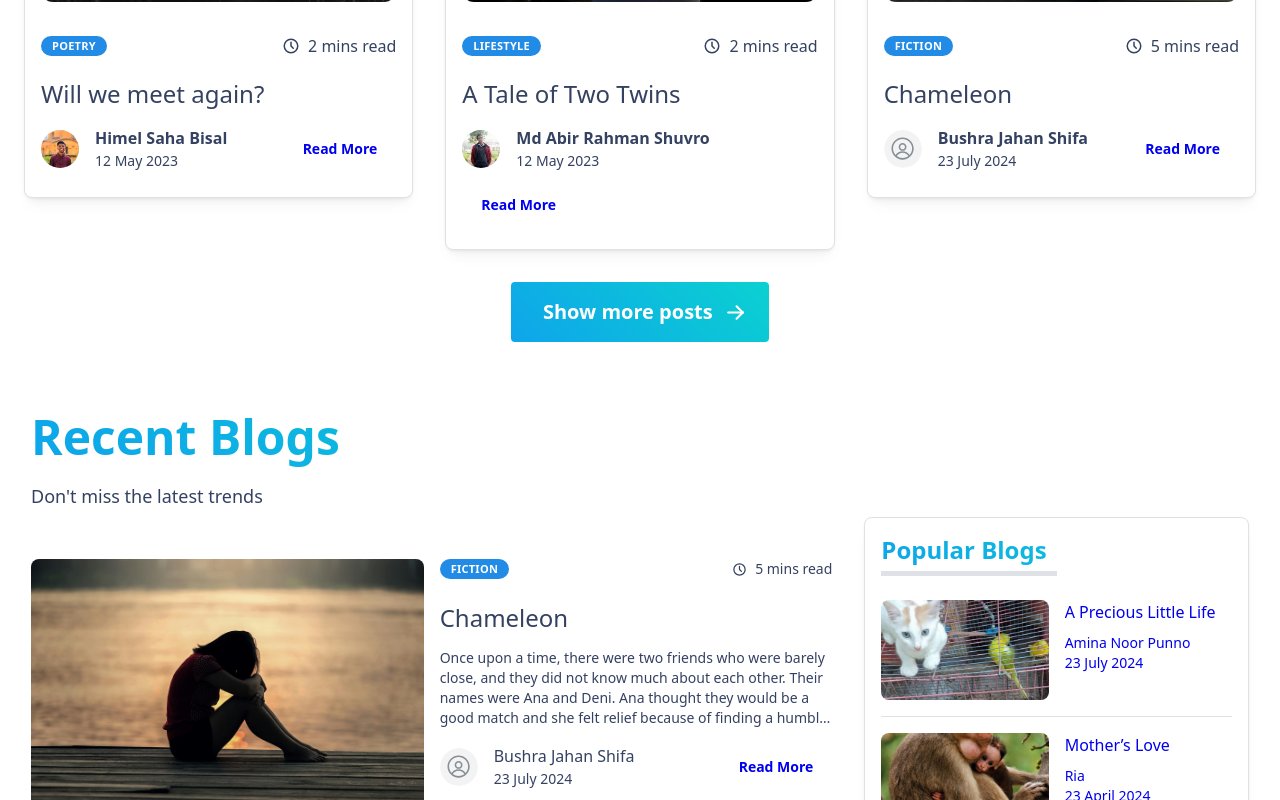
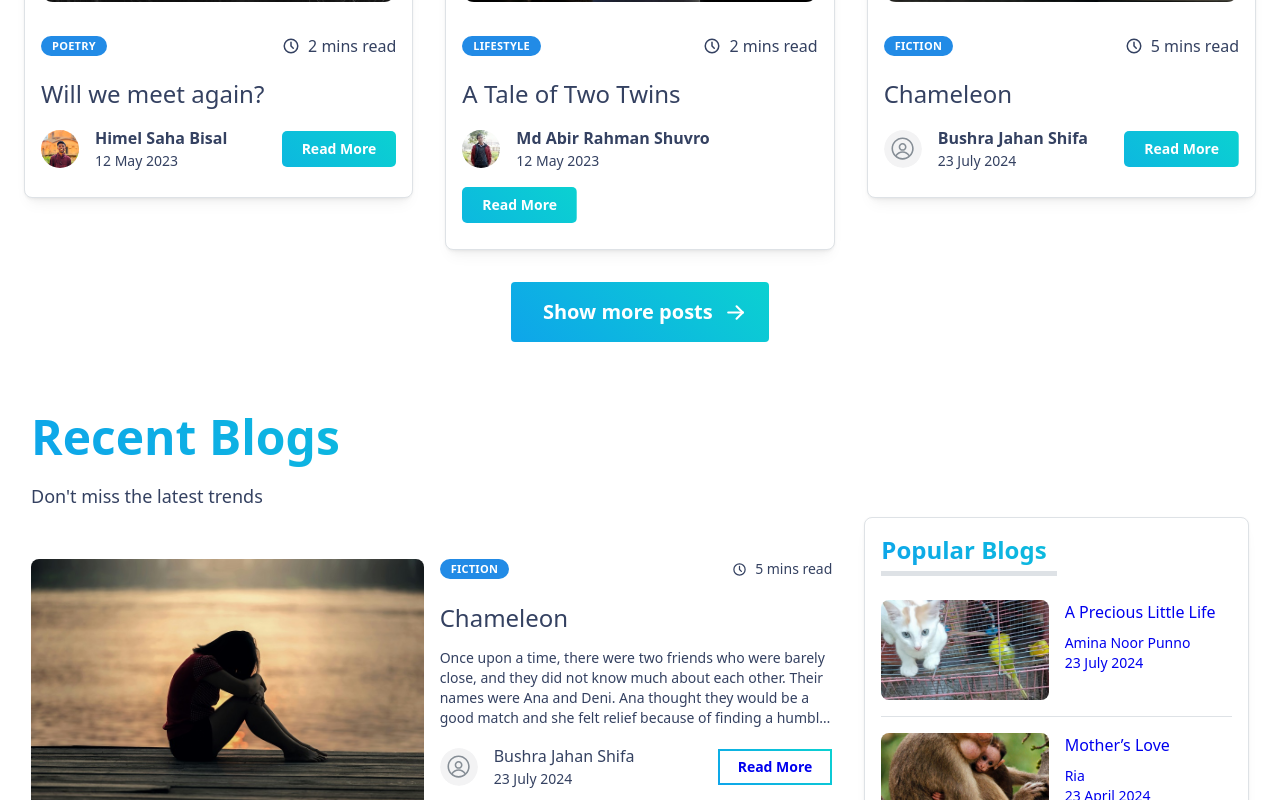
Before and after one commit to RizwanSuvo99/verse-voice, a Next.js app: page / in a window 1280 px wide. Shown: the part 2340-3140 px from the top of the page. Built offline with nearby package versions, Linux system fonts and the light colour scheme; a web font is replaced by a local one.

Commit message:
Button design changed for every blog design

```diff
--- a/app/(user)/blogs/SingleBlog.jsx
+++ b/app/(user)/blogs/SingleBlog.jsx
@@ -26,14 +26,13 @@ const SingleBlog = ({ blog }) => {
     publishDate,
     timeRead,
   } = blog;
-  // const theme = useMantineTheme();
 
   return (
     <Card shadow="sm" padding="sm" radius="md" withBorder>
       <Flex direction="column" className="!min-h-[570px] !gap-4">
         <div className="!flex-1">
           <AspectRatio ratio={1}>
-            <Image src={imgUrl} height={270} alt="Norway" radius="md" />
+            <Image src={imgUrl} height={270} alt="Blog Image" radius="md" />
           </AspectRatio>
         </div>
         <div className="!flex-1">
@@ -63,28 +62,22 @@ const SingleBlog = ({ blog }) => {
                 </Text>
               </div>
             </Group>
-            <Button variant="transparent">
+            <Button
+              variant="outline" // Use outline variant for a bordered button
+              style={{
+                backgroundColor: 'transparent', // Transparent background
+                border: '2px solid transparent', // Initial transparent border
+                borderImage: 'linear-gradient(45deg, #0ea5ea, #0bd1d1) 1', // Gradient border
+                color: '#0ea5ea', // Text color
+                borderRadius: '5px', // Optional: round corners
+              }}
+            >
               <Link href={`/blogs/${id}`} className="!no-underline">
                 Read More
               </Link>
             </Button>
           </Group>
         </div>
-
-        {/*         <Group justify="space-between">
-          <Text fz="xs" c="dimmed">
-            733 people liked this
-          </Text>
-          <Group gap={0}>
-            <ActionIcon variant="subtle" color="gray">
-              <IconHeart
-                style={{ width: rem(20), height: rem(20) }}
-                color={theme.colors.red[6]}
-                stroke={1.5}
-              />
-            </ActionIcon>
-          </Group>
-        </Group> */}
       </Flex>
     </Card>
   );
--- a/app/(user)/category/[catname]/SingleBlog.jsx
+++ b/app/(user)/category/[catname]/SingleBlog.jsx
@@ -34,7 +34,7 @@ const SingleBlog = ({ blog }) => {
       <Flex direction="column" className="!min-h-[550px] !gap-4">
         <div className="!flex-1">
           <AspectRatio ratio={1}>
-            <Image src={imgUrl} height={250} alt="Norway" radius="md" />
+            <Image src={imgUrl} height={250} alt="Blog Image" radius="md" />
           </AspectRatio>
         </div>
         <div className="!flex-1">
@@ -64,7 +64,18 @@ const SingleBlog = ({ blog }) => {
                 </Text>
               </div>
             </Group>
-            <Button variant="transparent">
+
+            {/* Read More Button with Gradient Border */}
+            <Button
+              variant="outline" // Use outline variant for a bordered button
+              style={{
+                backgroundColor: 'transparent', // Transparent background
+                border: '2px solid transparent', // Initial transparent border
+                borderImage: 'linear-gradient(45deg, #0ea5ea, #0bd1d1) 1', // Gradient border
+                color: '#0ea5ea', // Text color to match gradient
+                borderRadius: '5px', // Optional: round corners
+              }}
+            >
               <Link href={`/blogs/${id}`} className="!no-underline">
                 Read More
               </Link>
--- a/components/FeaturedBlog/SingleBlog.jsx
+++ b/components/FeaturedBlog/SingleBlog.jsx
@@ -13,6 +13,24 @@ import { IconClock } from '@tabler/icons-react';
 import { motion } from 'framer-motion';
 import Link from 'next/link';
 
+// CSS styles for the gradient button using the provided colors
+const gradientButtonStyles = {
+  background: 'linear-gradient(45deg, #0ea5ea, #0bd1d1)', // Use the specified gradient
+  backgroundSize: '200% 100%', // Double the size for the hover effect
+  backgroundPosition: '100% 0', // Start position for the gradient
+  transition: 'background-position 0.4s ease', // Transition for smooth background movement
+  color: '#fff', // Button text color
+  padding: '10px 20px', // Padding for the button
+  border: 'none', // Remove default border
+  borderRadius: '5px', // Round corners
+  cursor: 'pointer', // Pointer on hover
+};
+
+// CSS styles for hover effect
+const hoverStyles = {
+  backgroundPosition: '0 0', // Move gradient to left on hover
+};
+
 const SingleBlog = ({ blog }) => {
   const {
     id,
@@ -26,9 +44,8 @@ const SingleBlog = ({ blog }) => {
   } = blog;
 
   return (
-    <motion.div
-      whileHover="hover" // Trigger the animation on hover
-    >
+    <motion.div whileHover="hover">
+      {/* Trigger the animation on hover */}
       <Card shadow="sm" radius="md" withBorder className="!h-full">
         <AspectRatio ratio={4 / 3}>
           <motion.div
@@ -71,8 +88,17 @@ const SingleBlog = ({ blog }) => {
             </div>
           </Group>
 
-          <Button variant="transparent">
-            <Link href={`/blogs/${id}`} className="!no-underline">
+          <Button
+            variant="transparent"
+            style={gradientButtonStyles} // Apply gradient styles
+            onMouseOver={(e) => {
+              Object.assign(e.currentTarget.style, hoverStyles); // Change gradient direction on hover
+            }}
+            onMouseOut={(e) => {
+              Object.assign(e.currentTarget.style, gradientButtonStyles); // Reset to initial gradient
+            }}
+          >
+            <Link href={`/blogs/${id}`} className="!text-white !no-underline">
               Read More
             </Link>
           </Button>
--- a/components/RecentPost/RecentSingleBlog.jsx
+++ b/components/RecentPost/RecentSingleBlog.jsx
@@ -24,11 +24,12 @@ const RecentSingleBlog = ({ blog }) => {
     publishDate,
     timeRead,
   } = blog;
+
   return (
     <Flex className="!min-h-[280px] !gap-4">
       <div className="!flex-1">
         <AspectRatio ratio={1}>
-          <Image src={imgUrl} height={270} alt="Norway" radius="md" />
+          <Image src={imgUrl} height={270} alt="Blog Image" radius="md" />
         </AspectRatio>
       </div>
       <div className="!flex-1">
@@ -58,7 +59,16 @@ const RecentSingleBlog = ({ blog }) => {
               </Text>
             </div>
           </Group>
-          <Button variant="transparent">
+          <Button
+            variant="outline" // Use the outline variant for a bordered button
+            style={{
+              backgroundColor: 'transparent', // Transparent background
+              border: '2px solid transparent', // Initial transparent border
+              borderImage: 'linear-gradient(45deg, #0ea5ea, #0bd1d1) 1', // Gradient border
+              color: '#0ea5ea', // Text color
+              borderRadius: '5px', // Optional: round corners
+            }}
+          >
             <Link href={`/blogs/${id}`} className="!no-underline">
               Read More
             </Link>
```
